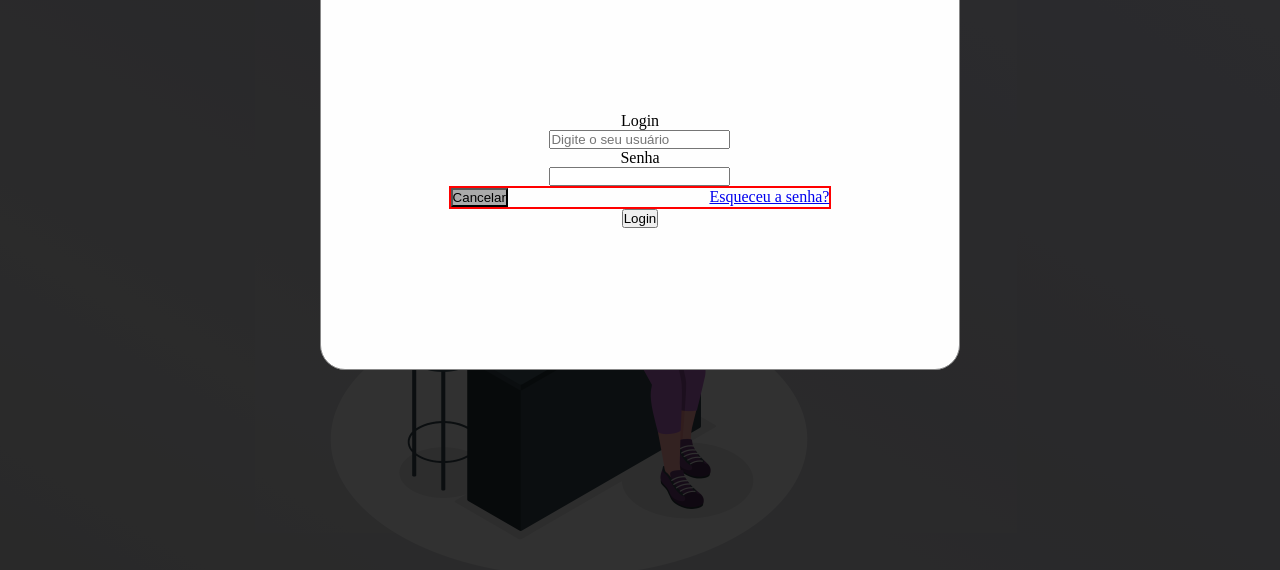
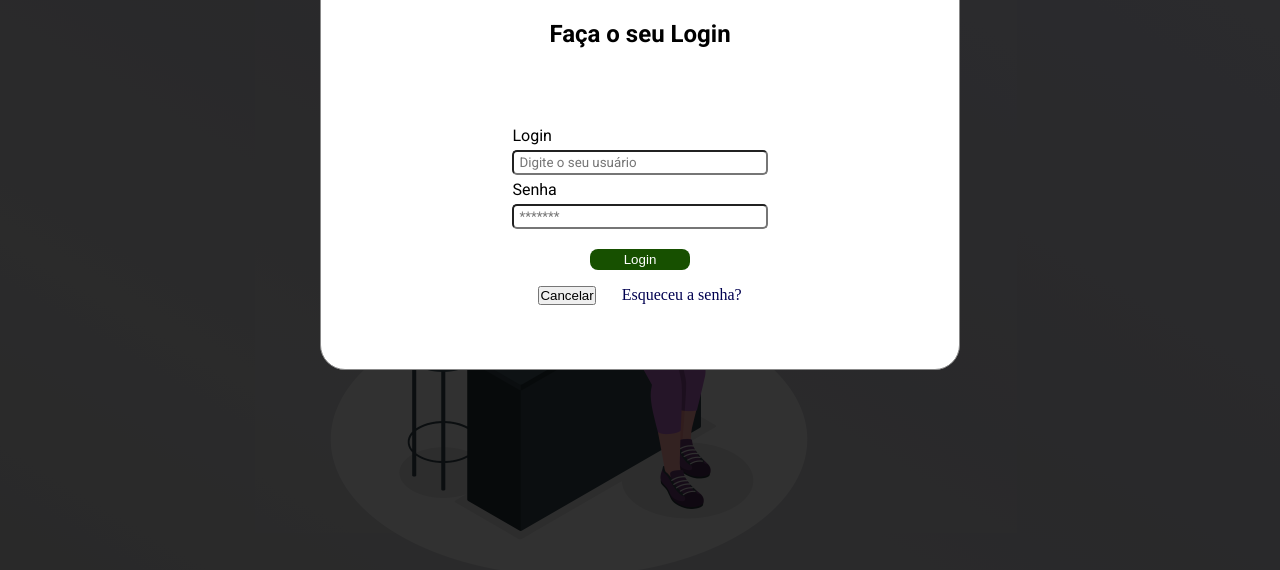
Before and after one commit to Wilksonflor/nutricionista, a plain HTML site: page index.html in a window 1280 px wide. Shown: the part 230-800 px from the top of the page. Drawn offline with Linux system fonts and the light colour scheme; a web font is replaced by a local one.

Commit message:
verificar as correções

```diff
--- a/index.html
+++ b/index.html
@@ -70,19 +70,25 @@
 
 
                 <form action="" id="formModal">
+                    <div class="formHeader">
+                        <h2>Faça o seu Login</h2>
+                        <p>Mantenha o seu foco!</p>
+
+                    </div>
                     <label for="">Login</label>
                     <input type="text" placeholder="Digite o seu usuário">
 
                     <label for="">Senha</label>
-                    <input type="password" placeholder="">
+                    <input type="password" placeholder="*******">
 
+                    <button id="loginSubmit">Login</button>
 
                     <div class="footerModal">
-                        <button>Cancelar</button>
+                        <button id="cancelar">Cancelar</button>
                         <a href="#">Esqueceu a senha?</a>
                     </div>
 
-                    <button>Login</button>
+
                 </form>
             </div>
         </div>
--- a/style.css
+++ b/style.css
@@ -144,25 +144,23 @@ header #logo .logoNutri {
     width: 50%;
     height: 50vh;
     margin: 0 auto;
+    display: flex;
 
-    display: flex;
-    flex-direction: ;
     align-items: center;
     justify-content: center;
 
+   background-color: #fff;
 
-    background-color: #fefefe;
+
     border: 1px solid #888;
     border-radius: 25px;
 
 
-}
-.headerModal{
-    background-color: red;
 
 }
+
 #formModal{
-    width: 60%;
+    width: 50%;
     height: 50vh;
     display: flex;
     flex-direction: column;
@@ -170,15 +168,65 @@ header #logo .logoNutri {
     justify-content: center;
 
 }
+#formModal .formHeader{
+    width: 80%;
+    margin-bottom: 60px;
+    text-align: center;
+
+font-family: var(--font-geral-);
+}
+#formModal .formHeader p{
+    font-family: var(--font-geral-);
+    font-size: 0.95rem;
+    color: #fff;
+}
+#formModal label{
+    width: 80%;
+    font-family: var(--font-geral-);
+
+}
+#formModal input{
+
+    width: 80%;
+    height: 25px;
+    padding: 5px;
+    outline: none;
+    border-radius: 5px;
+    margin-block: 5px;
+    font-family: var(--font-geral-);
+}
+#formModal input:focus{
+    border: 2px solid #3d6b0e;
+}
 
 .footerModal{
-    width: 100%;
+    width: 80%;
+    height: 50px;
     display: flex;
-    justify-content: space-between;
-    border: 2px solid red;
+    align-items: center;
+    justify-content: space-evenly;
+
 }
-.footerModal button{
-    background-color: #aaa;
+.footerModal a{
+    text-decoration: none;
+    color: #000150;
+}
+
+#loginSubmit{
+    cursor: pointer;
+    width: 100px;
+    color: #fff;
+    margin-top: 15px;
+    padding: 3px;
+    border: none;
+    border-radius: 8px;
+    background-color: #175000;
+}
+
+#loginSubmit:hover{
+    background-color: #fff;
+    border: 2px solid #175000;
+    color: #000;
 }
 /* --------------------/------------------- */
 #secaoSobre {
```
Also changed, not shown: 1 other file.
